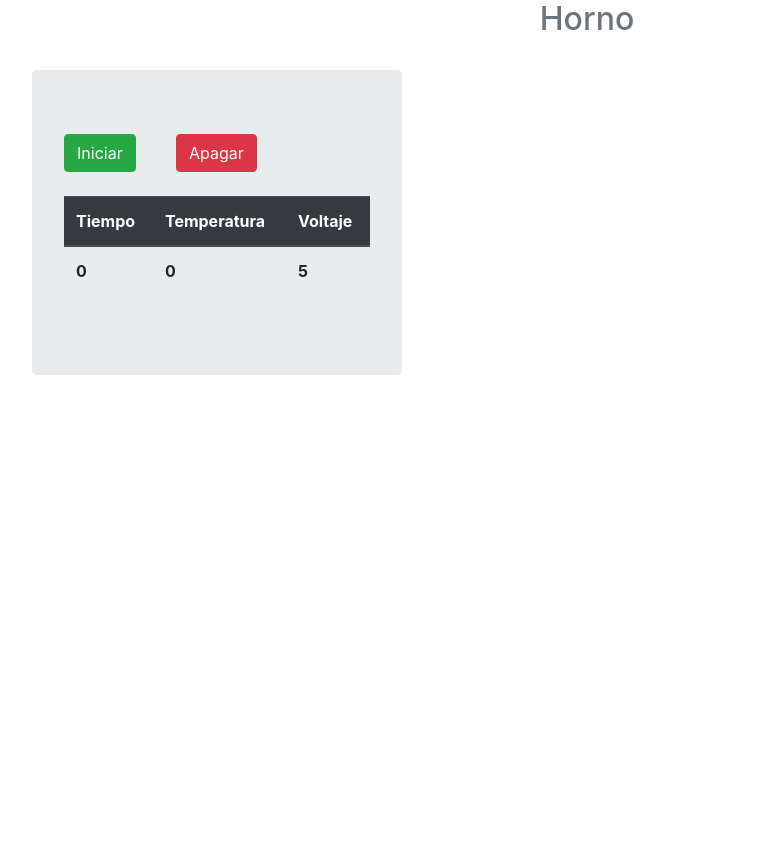
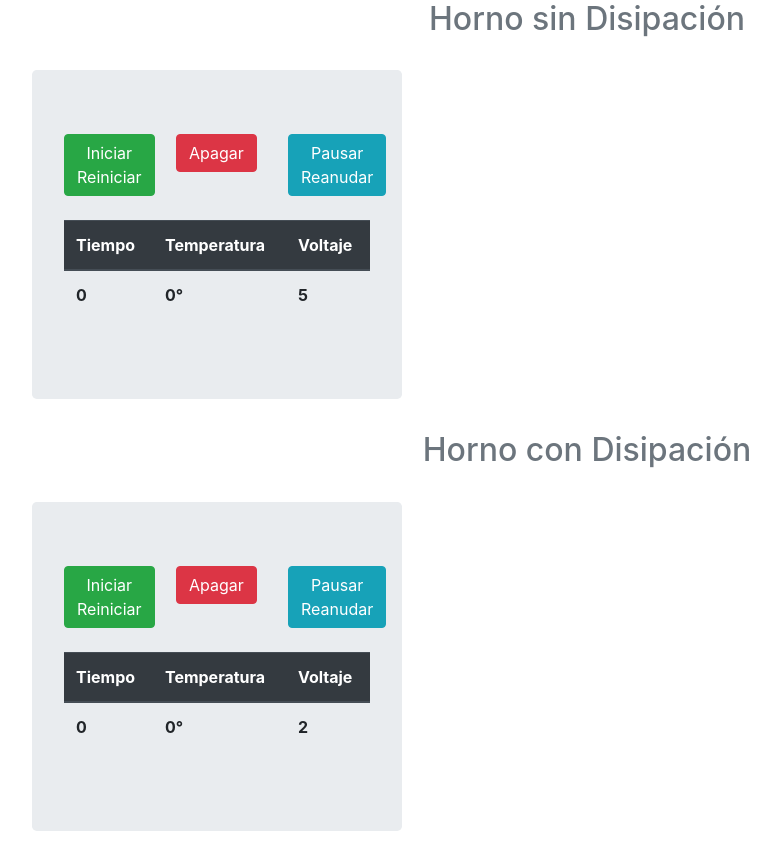
Before and after one commit to andresGarcia97/Dinamicos2-SCADA-Horno, an Angular app: page / in a window 1280 px wide. Shown: the whole page, without its empty margins (53-833 px from the left). Before the commit the page ends 800 px from the top, so only its background shows below. Built offline with nearby package versions, Linux system fonts and the light colour scheme.

Commit message:
segunda formula implementada

```diff
--- a/src/app/app.component.html
+++ b/src/app/app.component.html
@@ -1,17 +1,20 @@
 <body>
   <div class="container">
     <div class="header clearfix sub-container">
-      <h2 class="text-muted title text-center">Horno</h2>
+      <h2 class="text-muted title text-center">Horno sin Disipación</h2>
     </div>
     <br />
     <div class="row nopadding">
       <div class="jumbotron col-lg-4">
         <div class="row marketing">
           <div class="col-4">
-            <button type="button" id="btnEnceder" class="btn btn-success" (click)="hornoBasico()">Iniciar</button>
+            <button type="button" id="btnEnceder" class="btn btn-success" (click)="hornoBasico()">Iniciar Reiniciar</button>
           </div>
           <div class="col-4">
-            <button type="button" id="btnEnceder" class="btn btn-danger" (click)="apagar()">Apagar</button>
+            <button type="button" id="btnEnceder" class="btn btn-danger" (click)="apagarBasico()">Apagar</button>
+          </div>
+          <div class="col-4">
+            <button type="button" id="btnEnceder" class="btn btn-info" (click)="pausarBasico()">Pausar  Reanudar</button>
           </div>
         </div>
         <br>
@@ -24,14 +27,52 @@
             </tr>
           </thead>
           <tbody>
-            <th scope="col">{{tiempo}}</th>
-            <th scope="col">{{imprimir.temperatura}}</th>
+            <th scope="col">{{tiempo1}}</th>
+            <th scope="col">{{resultado1}}°</th>
             <th scope="col">{{voltaje}}</th>
           </tbody>
         </table>
       </div>
       <div class="col-lg-8 nopadding">
-        <canvas [id]="tituloGrafica"></canvas>
+        <canvas [id]="tituloGraficaBasica"></canvas>
+      </div>
+    </div>
+    <div class="header clearfix sub-container">
+      <h2 class="text-muted title text-center">Horno con Disipación</h2>
+    </div>
+    <br />
+    <div class="row nopadding">
+      <div class="jumbotron col-lg-4">
+        <div class="row marketing">
+          <div class="col-4">
+            <button type="button" id="btnEnceder" class="btn btn-success"
+              (click)="hornoDisipacion()">Iniciar Reiniciar</button>
+          </div>
+          <div class="col-4">
+            <button type="button" id="btnEnceder" class="btn btn-danger" (click)="apagarDisipacion()">Apagar</button>
+          </div>
+          <div class="col-4">
+            <button type="button" id="btnEnceder" class="btn btn-info" (click)="pausarDisipacion()">Pausar Reanudar</button>
+          </div>
+        </div>
+        <br>
+        <table class="table">
+          <thead class="thead-dark">
+            <tr>
+              <th scope="col">Tiempo</th>
+              <th scope="col">Temperatura</th>
+              <th scope="col">Voltaje</th>
+            </tr>
+          </thead>
+          <tbody>
+            <th scope="col">{{tiempo2}}</th>
+            <th scope="col">{{temperaturaRedondeo}}°</th>
+            <th scope="col">{{voltaje2}}</th>
+          </tbody>
+        </table>
+      </div>
+      <div class="col-lg-8 nopadding">
+        <canvas [id]="titulograficaDisipacion"></canvas>
       </div>
     </div>
   </div>
--- a/src/app/app.component.ts
+++ b/src/app/app.component.ts
@@ -1,23 +1,6 @@
 import { Component } from '@angular/core';
 import { Chart } from 'chart.js';
-
-class Formula {
-  tiempo: number;
-  temperatura: number;
-  constructor(tiempo = 0, resultado = 0) {
-    this.tiempo = tiempo;
-    this.temperatura = resultado;
-  }
-}
-
-class DataChart {
-  x: number;
-  y: number;
-  constructor(x, y) {
-    this.x = x;
-    this.y = y;
-  }
-}
+import { DataChart } from './clases';
 
 @Component({
   selector: 'app-root',
@@ -25,15 +8,38 @@ class DataChart {
 })
 export class AppComponent {
   title = 'hornoDinamicos2';
-  tituloGrafica = 'grafica';
-  tiempo = 0;
-  imprimir: Formula = new Formula();
-  resultados: Formula[] = [];
+
+  // variables primer ejercicio, sin disipacion
+  tituloGraficaBasica = 'grafica1';
+  tiempo1 = 0;
+  resultado1 = 0;
   voltaje = 5;
-  ts = 0.1;
-  chart: any;
-  datas = [];
-  interval = null;
+  ts1 = 0.1;
+  graficaBasica: any;
+  resultados = [];
+  datos = [];
+  interval1 = null;
+  pausadoBasico = true;
+
+  // variables segundo ejercicio, con disipacion
+  titulograficaDisipacion = 'grafica2';
+  numDisipacion = 1.1;
+  num1 = this.numDisipacion * 0.008594;
+  num2 = this.numDisipacion * 0.008548;
+  den1 = 1.984;
+  den2 = -0.9841;
+  salidaSistema = [0, 0, 0, 0];
+  voltaje2 = 2;
+  u = [this.voltaje2, this.voltaje2, this.voltaje2, this.voltaje2];
+  ts2 = 1;
+  tiempo2 = 0;
+  referencia2 = 1;
+  interval2 = null;
+  resultado2 = 0;
+  datos2 = [];
+  graficaDisipacion: any;
+  temperaturaRedondeo = 0;
+  pausadoDisipasion = true;
 
   private T(temperatura: number): number {
     return temperatura;
@@ -42,8 +48,8 @@ export class AppComponent {
     return voltaje;
   }
 
-  private graficar(): void {
-    this.chart = new Chart(this.tituloGrafica, {
+  private graficarBasica(): void {
+    this.graficaBasica = new Chart(this.tituloGraficaBasica, {
       type: 'scatter',
       data: {
         datasets: [{
@@ -53,7 +59,7 @@ export class AppComponent {
           pointBorderColor: 'rgba(0, 0, 0)',
           pointBackgroundColor: 'rgba(255, 255, 255)',
           borderColor: 'rgba(0, 0, 0)',
-          data: this.datas,
+          data: this.datos,
         }],
       },
       options: {
@@ -78,33 +84,120 @@ export class AppComponent {
     });
   }
 
-  private insercionDatos(): void {
-    this.resultados.push(this.imprimir);
-    this.datas.push(new DataChart(this.tiempo, this.imprimir.temperatura));
-    this.chart.update();
+  private graficarDisipacion(): void {
+    this.graficaDisipacion = new Chart(this.titulograficaDisipacion, {
+      type: 'scatter',
+      data: {
+        datasets: [{
+          label: 'Temperatura en el Tiempo con Disipación',
+          showLine: true,
+          backgroundColor: 'rgb(255,69,0,0.6)',
+          pointBorderColor: 'rgba(0, 0, 0)',
+          pointBackgroundColor: 'rgba(255, 255, 255)',
+          borderColor: 'rgba(0, 0, 0)',
+          data: this.datos2,
+        }],
+      },
+      options: {
+        responsive: true,
+        scales: {
+          xAxes: [{
+            display: true,
+            scaleLabel: {
+              display: true,
+              labelString: 'Tiempo'
+            }
+          }],
+          yAxes: [{
+            display: true,
+            scaleLabel: {
+              display: true,
+              labelString: 'Temperatura'
+            }
+          }]
+        }
+      }
+    });
   }
 
-  public apagar(): void {
-    clearInterval(this.interval);
-    this.tiempo--;
+  private insercionDatosBasico(): void {
+    this.datos.push(new DataChart(this.tiempo1, this.resultado1));
+    this.resultados.push(this.resultado1);
+    this.graficaBasica.update();
   }
 
-  public hornoBasico(size = 1): void {
-    this.datas = [];
-    this.graficar();
+  private insercionDatosDisipacion(): void {
+    this.temperaturaRedondeo = Math.round(this.resultado2);
+    this.salidaSistema.push(this.resultado2);
+    this.u.push(this.voltaje2);
+    this.datos2.push(new DataChart(this.tiempo2, this.resultado2));
+    this.graficaDisipacion.update();
+  }
+
+  public apagarBasico(): void {
+    clearInterval(this.interval1);
+    this.tiempo1--;
+  }
+
+  public apagarDisipacion(): void {
+    clearInterval(this.interval2);
+    this.tiempo2--;
+  }
+
+  public pausarBasico(): void {
+    this.pausadoBasico = !this.pausadoBasico;
+  }
+
+  public pausarDisipacion(): void {
+    this.pausadoDisipasion = !this.pausadoDisipasion;
+  }
+
+  public hornoBasico(): void {
+    this.pausadoBasico = true;
+    this.datos = [];
     this.resultados = [];
-    size = 20;
-    this.tiempo = 0;
-    this.imprimir = new Formula(this.tiempo, this.V(this.voltaje) * this.ts * 0 + this.T(0));
-    this.insercionDatos();
-    this.tiempo = 1;
-    this.interval = setInterval(() => {
-      this.imprimir = new Formula(this.tiempo, this.V(this.voltaje) * this.ts + this.T(this.resultados[this.tiempo - 1].temperatura));
-      this.insercionDatos();
-      this.tiempo++;
-      if (this.tiempo === size + 1) {
-        this.apagar();
+    this.graficarBasica();
+    this.resultado1 = 0;
+    const size = 400;
+    this.tiempo1 = 0;
+    this.resultado1 = this.V(this.voltaje) * this.ts1 * 0 + this.T(0);
+    this.insercionDatosBasico();
+    this.tiempo1 = 1;
+    this.interval1 = setInterval(() => {
+      if (this.pausadoBasico) {
+        this.resultado1 = this.V(this.voltaje) * this.ts1 + this.T(this.resultados[this.tiempo1 - 1]);
+        this.insercionDatosBasico();
+        this.tiempo1++;
+        if (this.tiempo1 === size + 1) {
+          this.apagarBasico();
+        }
       }
-    }, this.ts * 1000);
+    }, this.ts1);
+  }
+
+  public hornoDisipacion(): void {
+    this.pausadoDisipasion = true;
+    this.salidaSistema = [0, 0, 0, 0];
+    this.u = [this.voltaje2, this.voltaje2, this.voltaje2, this.voltaje2];
+    this.datos2 = [];
+    this.tiempo2 = 4;
+    this.datos2.push(new DataChart(this.tiempo2 - 4, this.salidaSistema[this.tiempo2 - 4]));
+    this.datos2.push(new DataChart(this.tiempo2 - 3, this.salidaSistema[this.tiempo2 - 3]));
+    this.datos2.push(new DataChart(this.tiempo2 - 2, this.salidaSistema[this.tiempo2 - 2]));
+    this.datos2.push(new DataChart(this.tiempo2 - 1, this.salidaSistema[this.tiempo2 - 1]));
+    this.graficarDisipacion();
+    const size = 500;
+    this.interval2 = setInterval(() => {
+      if (this.pausadoDisipasion) {
+        // formula
+        this.resultado2 = this.num1 * this.u[this.tiempo2 - 1] + this.num2 * this.u[this.tiempo2 - 2] +
+          this.den1 * this.salidaSistema[this.tiempo2 - 1] + this.den2 * this.salidaSistema[this.tiempo2 - 2];
+        this.insercionDatosDisipacion();
+        this.tiempo2++;
+        if (this.tiempo2 === size + 1) {
+          this.apagarDisipacion();
+        }
+      }
+    }, this.ts2);
   }
 }
--- /dev/null
+++ b/src/app/clases.ts
@@ -0,0 +1,8 @@
+export class DataChart {
+  x: number;
+  y: number;
+  constructor(x: number, y: number) {
+    this.x = x;
+    this.y = y;
+  }
+}
--- a/src/environments/environment.prod.ts
+++ /dev/null
@@ -1,3 +0,0 @@
-export const environment = {
-  production: true
-};
--- a/tsconfig.app.json
+++ b/tsconfig.app.json
@@ -7,7 +7,7 @@
   },
   "files": [
     "src/main.ts",
-    "src/polyfills.ts"
+    "src/polyfills.ts",
   ],
   "include": [
     "src/**/*.d.ts"
```
Also changed, not shown: 2 other files (tests, documents, lock files or other folders).
